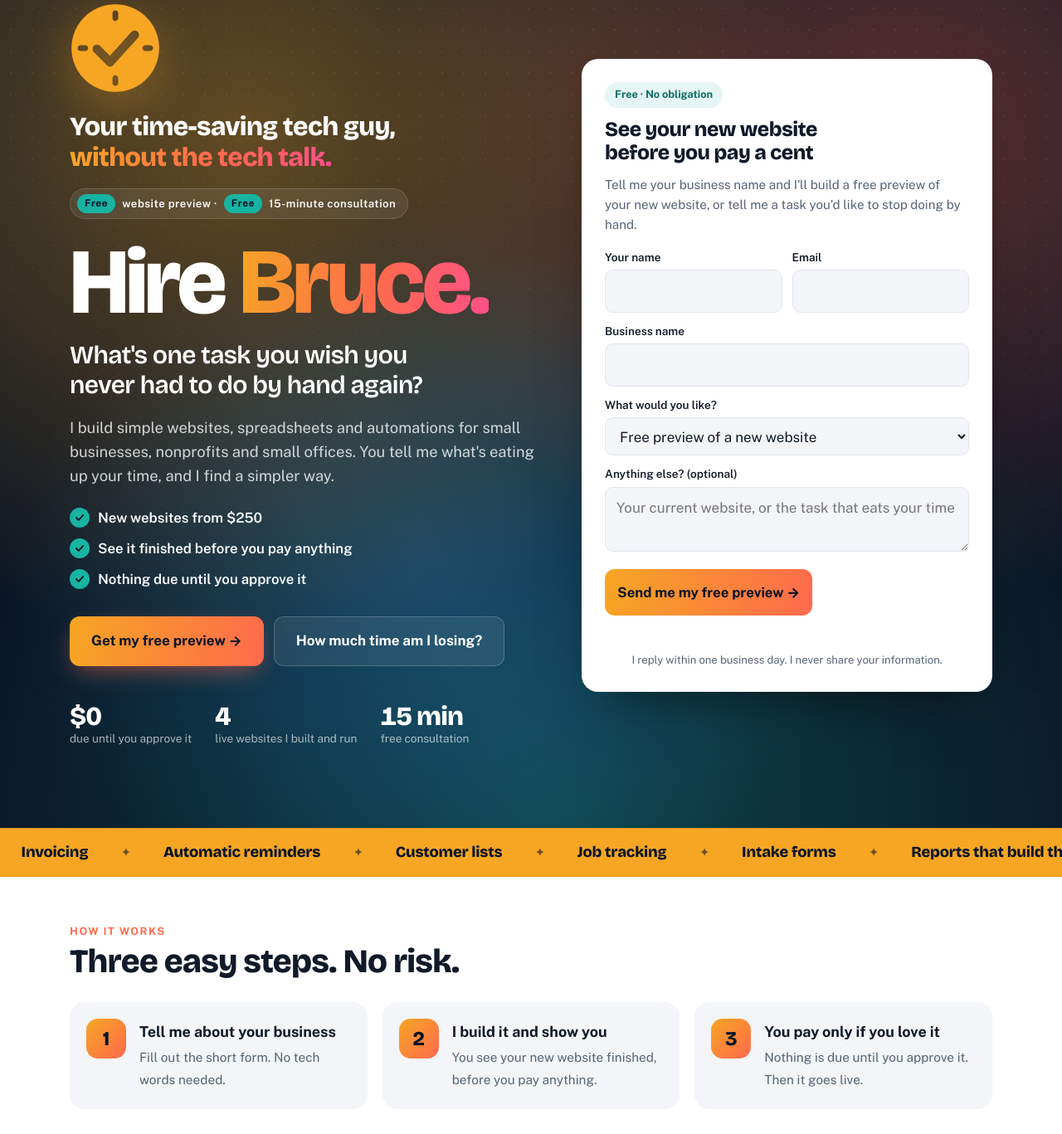
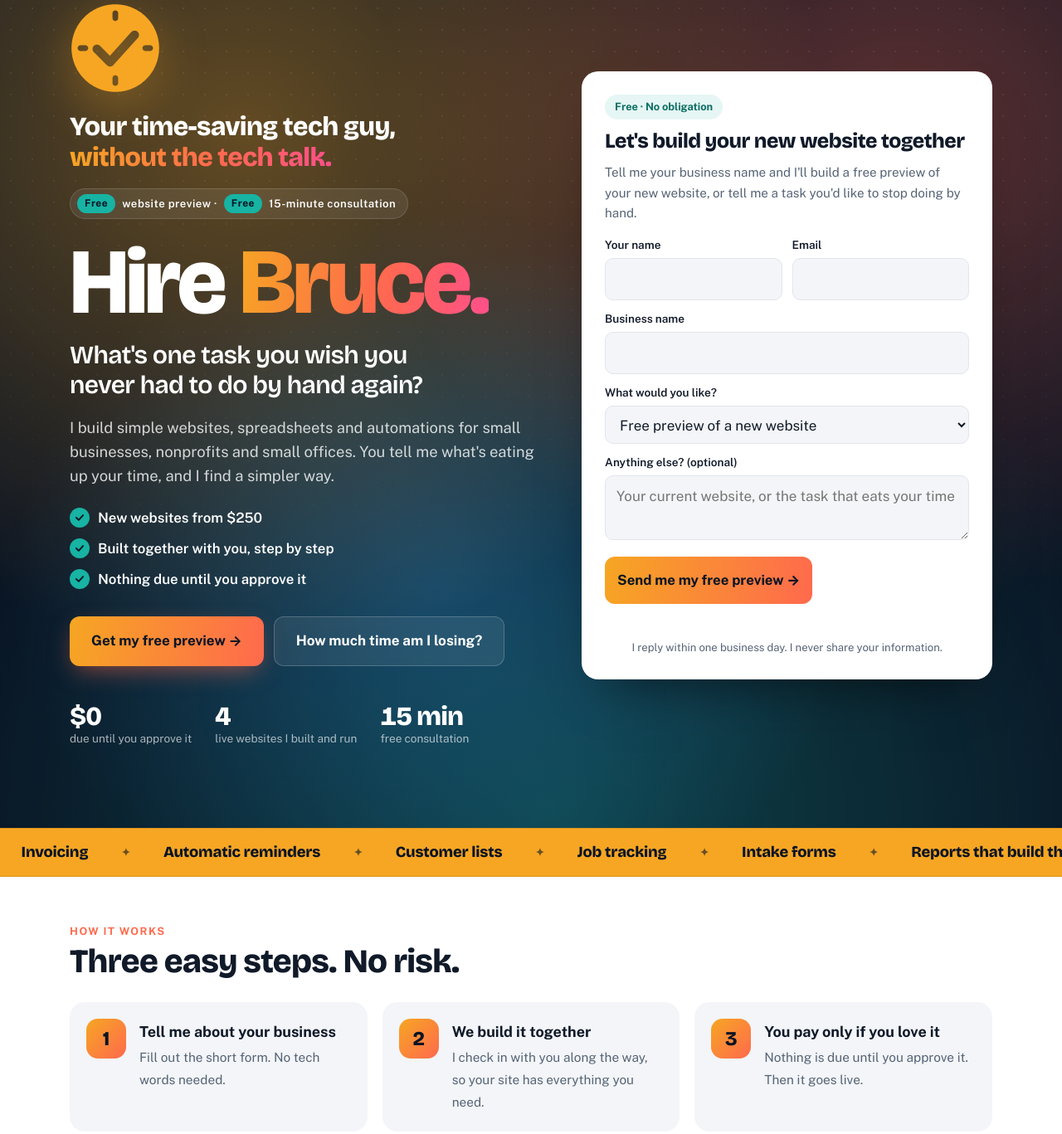
Before and after one commit to pickledbee/hirebruce, a plain HTML site: page index.html in a window 1280 px wide. Shown: the part 146-1513 px from the top of the page at 83% size. Drawn offline with nearby package versions, Linux system fonts and the light colour scheme; animation ran at ten frames a second.

Commit message:
Reword offer: build the site together with the owner, nothing due until approved
Co-Authored-By: Claude Opus 5.5 <noreply@anthropic.com>
Claude-Session: https://claude.ai/code/session_01Stt2HK4i9fSCQzmwrn1xs2

```diff
--- a/index.html
+++ b/index.html
@@ -452,7 +452,7 @@ footer .wrap { display: flex; justify-content: space-between; flex-wrap: wrap; g
       <p class="lead">I build simple websites, spreadsheets and automations for small businesses, nonprofits and small offices. You tell me what's eating up your time, and I find a simpler way.</p>
       <ul class="promise">
         <li>New websites from $250</li>
-        <li>See it finished before you pay anything</li>
+        <li>Built together with you, step by step</li>
         <li>Nothing due until you approve it</li>
       </ul>
       <div class="btns">
@@ -468,7 +468,7 @@ footer .wrap { display: flex; justify-content: space-between; flex-wrap: wrap; g
 
     <div id="quick"><form class="ref-form quick-form" id="quickForm" novalidate>
       <span class="qf-badge">Free &middot; No obligation</span>
-      <h3>See your new website before you pay a cent</h3>
+      <h3>Let's build your new website together</h3>
       <p>Tell me your business name and I'll build a free preview of your new website, or tell me a task you'd like to stop doing by hand.</p>
       <div class="row2">
         <div><label for="quickFormName">Your name</label><input id="quickFormName" name="name" type="text" autocomplete="name" required></div>
@@ -501,7 +501,7 @@ footer .wrap { display: flex; justify-content: space-between; flex-wrap: wrap; g
     <h2>Three easy steps. No risk.</h2>
     <ol class="easy-steps">
       <li><b>Tell me about your business</b><span>Fill out the short form. No tech words needed.</span></li>
-      <li><b>I build it and show you</b><span>You see your new website finished, before you pay anything.</span></li>
+      <li><b>We build it together</b><span>I check in with you along the way, so your site has everything you need.</span></li>
       <li><b>You pay only if you love it</b><span>Nothing is due until you approve it. Then it goes live.</span></li>
     </ol>
   </div>
@@ -644,7 +644,7 @@ footer .wrap { display: flex; justify-content: space-between; flex-wrap: wrap; g
           <li>Your services, hours, photos and a map</li>
           <li>A contact or quote-request form</li>
           <li>Links to your Facebook and ordering page</li>
-          <li>See it finished before you pay</li>
+          <li>We work on it together until it's right</li>
         </ul>
         <a class="btn primary" href="#quick" data-want="Free preview of a new website">Get my free preview &rarr;</a>
       </article>
@@ -677,7 +677,7 @@ footer .wrap { display: flex; justify-content: space-between; flex-wrap: wrap; g
     </div>
     <div class="guarantee">
       <svg viewBox="0 0 24 24" fill="none" stroke="currentColor" stroke-width="2" stroke-linecap="round" stroke-linejoin="round"><path d="M12 3 4 6v6c0 5 3.5 8 8 9 4.5-1 8-4 8-9V6Z"/><path d="m8.5 12 2.5 2.5 4.5-5"/></svg>
-      <div><b>My promise:</b> you see your website finished before you pay anything. If you don't love it, you don't pay. Simple as that.</div>
+      <div><b>My promise:</b> we work on your website together until it has everything you need. Nothing is due until you approve it. Simple as that.</div>
     </div>
   </div>
 </section>
@@ -825,7 +825,7 @@ footer .wrap { display: flex; justify-content: space-between; flex-wrap: wrap; g
       <div><div class="kicker">Questions</div><h2>Common questions</h2></div>
     </div>
     <div class="faq-list">
-      <details><summary>Is there a catch with "nothing due until you approve it"?</summary><p>No catch. I build your website first and show it to you finished. If you love it, you pay and it goes live. If you don't, you don't pay.</p></details>
+      <details><summary>Is there a catch with "nothing due until you approve it"?</summary><p>No catch. We work on your website together until it has everything you need. When you approve it, you pay and it goes live. If you don't approve it, you don't pay.</p></details>
       <details><summary>What if I want changes?</summary><p>Just tell me what you'd like changed before you approve it. After your site is live, small changes are included in the Website Care Plan, or I can quote them one at a time.</p></details>
       <details><summary>Do I need to know anything technical?</summary><p>Not at all. You tell me about your business in your own words. I handle the tech and explain everything in plain language.</p></details>
       <details><summary>Can my customers order or pay online?</summary><p>Yes. If you already use an ordering or payment service like Square, Toast or Clover, I link your website straight to it, so you keep managing everything there. If you don't have one yet, I'll point you to a good one.</p></details>
```
